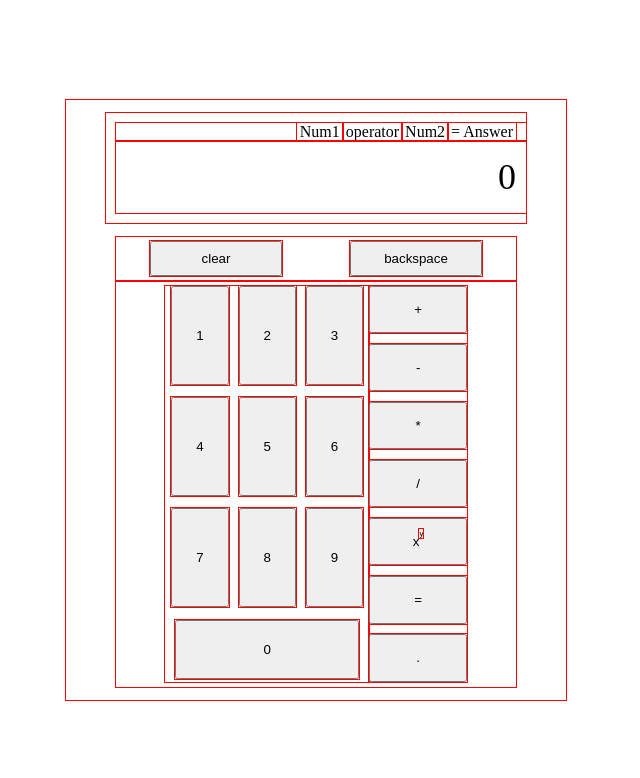
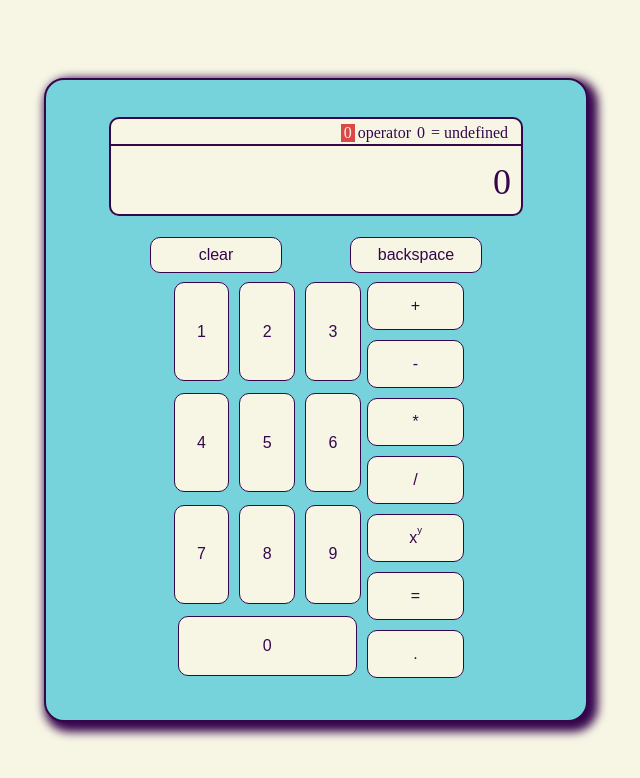
Before and after one commit to mcmityler/calculator_TOP, a plain HTML site: page index.html in a window 1280 px wide. Shown: the whole page, without its empty margins (324-964 px from the left). Drawn offline with Linux system fonts and the light colour scheme.

Commit message:
Make calculator page prettier

```diff
--- a/index.html
+++ b/index.html
@@ -11,10 +11,10 @@
     <div class="calculator">
         <div class="screen">
             <p class="miniScreenText">
-                <span class="miniNum1">Num1</span>
+                <span class="miniNum1 miniHighlight">0</span>
                 <span class="miniOperator">operator</span>
-                <span class="miniNum2">Num2</span>
-                <span class="miniEquals">= Answer</span>
+                <span class="miniNum2">0</span>
+                <span class="miniEquals">= undefined</span>
             </p>
             <p class="screenText">0</p>
         </div>
--- a/styles.css
+++ b/styles.css
@@ -1,13 +1,17 @@
 *{
-    outline: 1px solid red;
+    /* outline: 1px solid red; */
     margin: 0;
     padding: 0;
+    color: #36064D;
+    font-size: 1rem;
 }
 .contianer{
     display: flex;
     height: 100vh;
     justify-content: center;
     align-items: center;
+    background-color: #F7F6E5;
+
 }
 .calculator{
     width: 500px;
@@ -16,11 +20,33 @@
     flex-direction: column;
     justify-content: space-evenly;
     align-items: center;
+    border-radius: 20px;
+    background-color: #76D2DB;
+    border: 2px solid #36064D;
+    padding: 20px;
+    box-shadow: 5px 5px 10px 5px #36064D;
+
+}
+button{
+    border-radius: 10px;
+    background-color: #F7F6E5;
+    border: 1px solid #36064D;
+}
+button:hover{
+    color: #F7F6E5;
+    background-color: #DA4848;
+}
+button>span{
+    color: inherit;
+
 }
 .screen{
     width: 80%;
     height: 15%;
-    padding: 10px;
+    padding: 5px 10px 0 0;
+    background-color: #F7F6E5;
+    border-radius: 10px;
+    border: 2px solid #36064D;
 }
 .screenText{
     height: 80%;
@@ -40,7 +66,10 @@
     justify-content: flex-end;
     align-items: center;
     padding-right: 10px;
+    padding-bottom: 2px;
     overflow: hidden;
+    border-bottom: 2px solid #36064D;
+
 }
 .miniScreenText span{
     padding: 0 3px;
@@ -92,10 +121,13 @@
     height: 12%;
 }
 .miniHighlight{
-    color: blueviolet;
+    color: #F7F6E5;
+    background-color: #DA4848;
 }
 .operatorHighlight{
-    background-color: darkolivegreen;
+    background-color: #aa1919 !important;
+    color:#F7F6E5 !important;
+
 }
 .exponentText{
     font-size: 0.6em;
```
